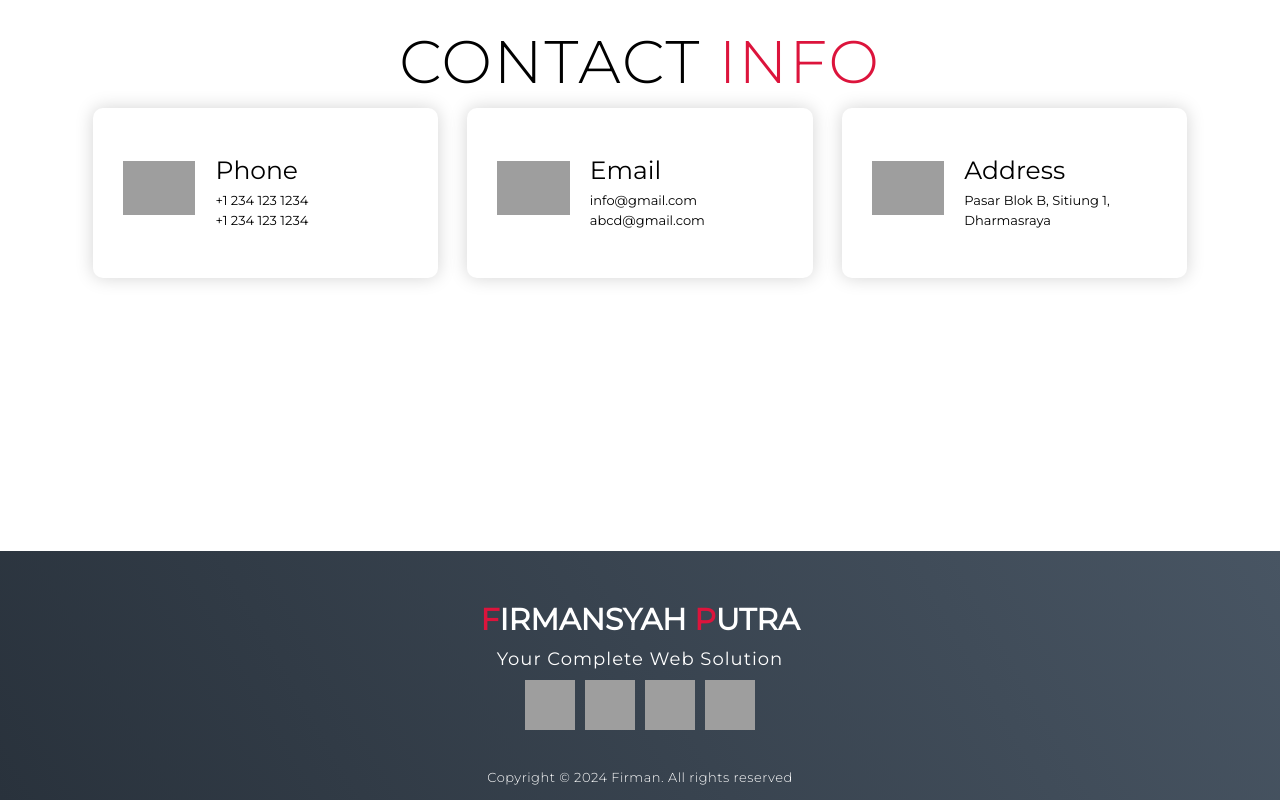
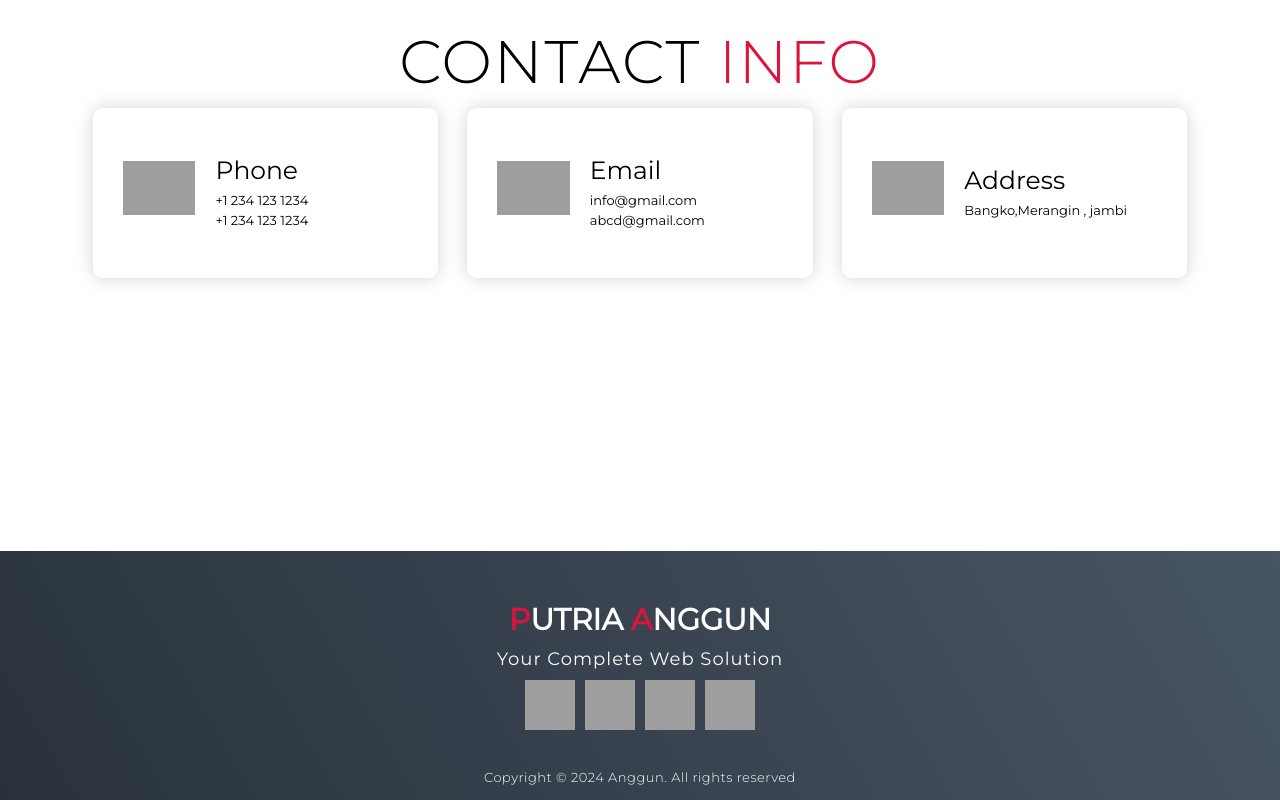
Before and after one commit to putriaanggun/website-personal, a plain HTML site: page index.html in a window 1280 px wide. Shown: the part 4992-5792 px from the top of the page. Drawn offline with Linux system fonts and the light colour scheme; grey boxes are pictures that could not be loaded.

Commit message:
Update index.html

```diff
--- a/index.html
+++ b/index.html
@@ -209,7 +209,7 @@
           <div class="icon"><img src="https://img.icons8.com/bubbles/100/000000/map-marker.png" /></div>
           <div class="contact-info">
             <h1>Address</h1>
-            <h2>Pasar Blok B, Sitiung 1, Dharmasraya</h2>
+            <h2>Bangko,Merangin , jambi</h2>
           </div>
         </div>
       </div>
@@ -221,7 +221,7 @@
   <section id="footer">
     <div class="footer container">
       <div class="brand">
-        <h1><span>F</span>irmansyah <span>P</span>utra</h1>
+        <h1><span>P</span>utria <span>A</span>nggun</h1>
       </div>
       <h2>Your Complete Web Solution</h2>
       <div class="social-icon">
@@ -238,7 +238,7 @@
           <a href="#"><img src="https://img.icons8.com/bubbles/100/000000/behance.png" /></a>
         </div>
       </div>
-      <p>Copyright © 2024 Firman. All rights reserved</p>
+      <p>Copyright © 2024 Anggun. All rights reserved</p>
     </div>
   </section>
   <!-- End Footer -->
```
